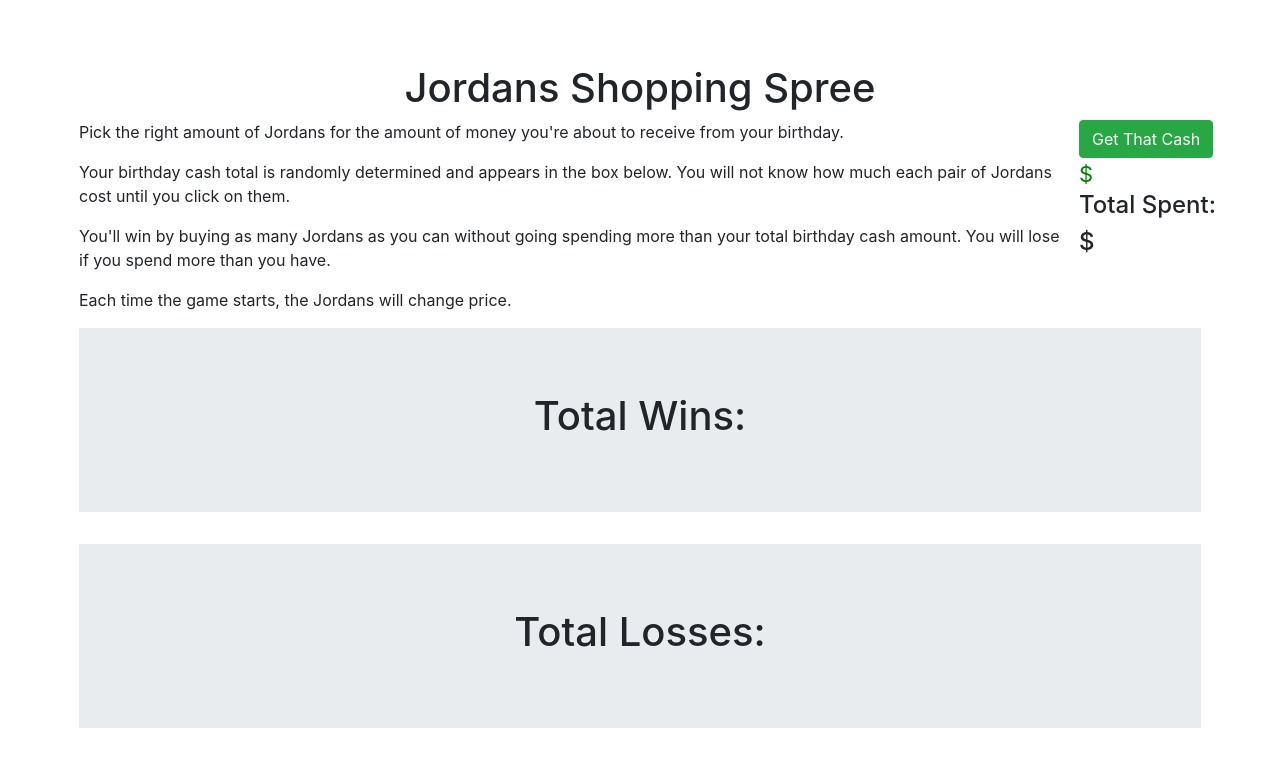
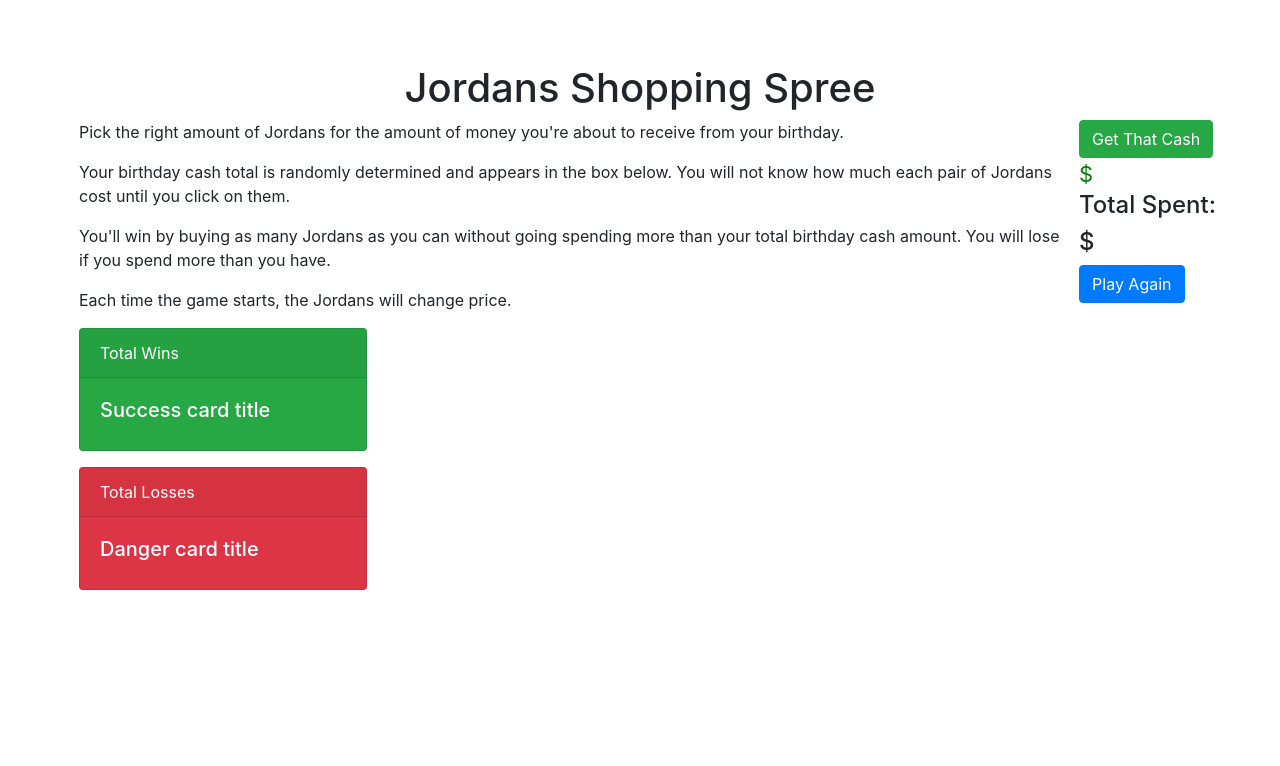
Before and after one commit to AceKingQueen/Jordans-Shopping-Spree, a plain HTML site: page index.html in a window 1280 px wide. Drawn offline with nearby package versions, Linux system fonts and the light colour scheme.

Commit message:
added buttons and changed cards

```diff
--- a/assets/javascript/game.js
+++ b/assets/javascript/game.js
@@ -12,7 +12,7 @@ var losses = 0;
 
 var shoes = $("#shoes");
 
-//each pair of Jordans given a random number chosen from this array
+//each pair of Jordans given a number chosen from this array
 var jordanPrice = [100, 10, 5, 1];
 
 
@@ -25,6 +25,8 @@ $("#bonus-button").on("click", function() {
     //annual bonus to appear on html
     $("#bonus-amount").append(annualBonus);
 
+
+    // var jordanPrice = Math.floor(Math.random() * 100) + 1;
 
     //for loop to assign values for each Jordan pair
     for (var j = 0; j < jordanPrice.length; j++) {
@@ -68,11 +70,14 @@ shoes.on("click", ".shoe-image", function() {
            alert("You lose");
            losses++;
        }
+
+
     })
 
 })
     })
 
-$("#wintotal").text(wins);
 
-$("#losses").text(losses);
+    $("#win-total").value(5);
+
+    $("#loss-total").value(6);
--- a/index.html
+++ b/index.html
@@ -38,8 +38,16 @@
                 <div>
                     <h4 class="clicks">Total Spent: </h4>
                     <h4 id="runningtotal">$ </h4></div>
+
+                    <input class="btn btn-primary" type="reset" value="Play Again">
+
+
+
+
+
                 </div>
             </div>
+
 
             <div class="shoe-row-1">
                 <div id="shoes" alt="Jordan ones"></div>
@@ -53,21 +61,27 @@
 
                 <button id="twelves" class="shoes"><img src="assets/images/jordan-12.png" width="275px" height="160px" /></button> -->
             </div>
+            <div>
+            <div class="card text-white bg-success mb-3" style="max-width: 18rem;">
+                    <div class="card-header">Total Wins</div>
+                    <div class="card-body">
+                      <h5 id="win-total">Success card title</h5>
+                      <!-- <p class="card-text">Some quick example text to build on the card title and make up the bulk of the card's content.</p> -->
+                    </div>
+                  </div>
+<div>
+                  <div class="card text-white bg-danger mb-3" style="max-width: 18rem;">
+                        <div class="card-header">Total Losses</div>
+                        <div class="card-body">
+                          <h5 id="loss-total">Danger card title</h5>
+                          <!-- <p class="card-text">Some quick example text to build on the card title and make up the bulk of the card's content.</p> -->
+                        </div>
+                      </div>
 
 
+                    </div>
 
 
-
-        <div class="jumbotron jumbotron-fluid">
-            <div class="container">
-                <h1 id="wintotal">Total Wins: </h1>
-            </div>
-        </div>
-        <div class="jumbotron jumbotron-fluid">
-            <div class="container">
-                <h1 id="losses">Total Losses: </h1>
-                <!-- <h1 class="lead">Total Losses: </h1> -->
-            </div>
         </div>
 
 
```
